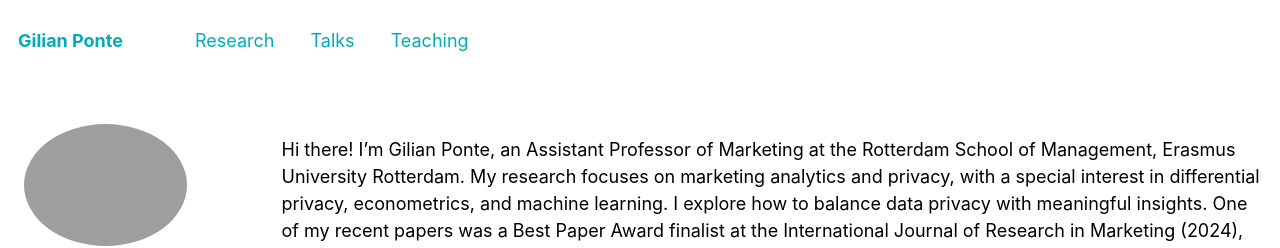
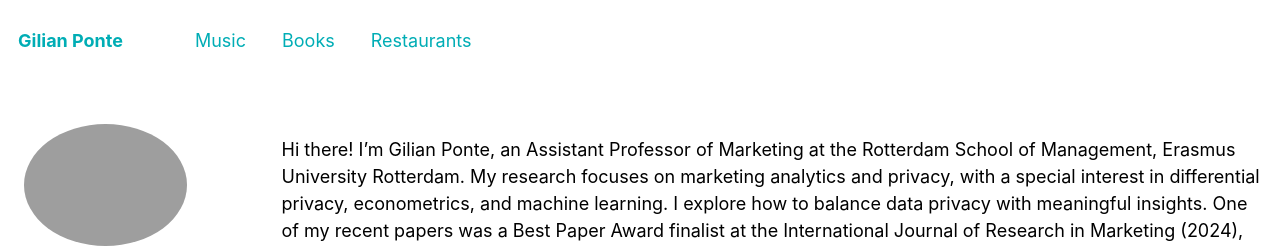
Before and after one commit to GilianPonte/gilianponte.github.io, a Jekyll site: the page built from _pages/year-archive.md, in a window 1280 px wide. Shown: the top 248 px of the page. Built offline with Jekyll 4.4.1, drawn with Linux system fonts in a browser that asks for light colours; some web fonts are replaced.

Commit message:
Update navigation.yml

```diff
--- a/_data/navigation.yml
+++ b/_data/navigation.yml
@@ -1,11 +1,11 @@
 # main links links
 main:
 
-  - title: "Research"
+  - title: "Music"
     url: /publications/
 
-  - title: "Talks"
+  - title: "Books"
     url: /talks/
 
-  - title: "Teaching"
+  - title: "Restaurants"
     url: /teaching/
```
